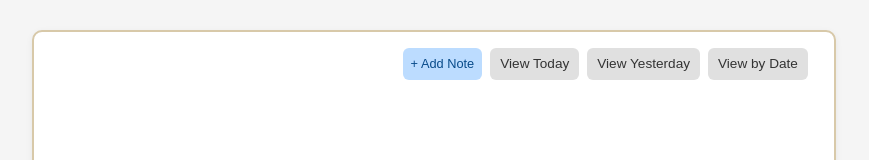
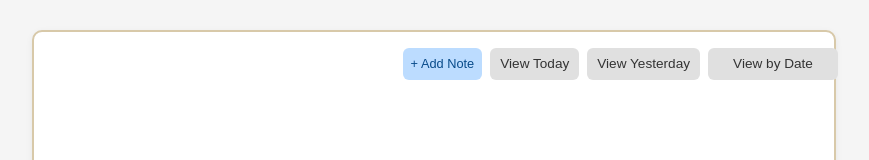
Before and after one commit to simonbg123/taskstack, a React (Vite) app: page / in a window 1280 px wide. Shown: the top 160 px of the page, without its empty margins (206-1075 px from the left). Built offline with nearby package versions, Linux system fonts and the light colour scheme.

Commit message:
Fix date picker

```diff
--- a/package.json
+++ b/package.json
@@ -15,7 +15,11 @@
     "@dnd-kit/utilities": "^3.2.2",
     "@tauri-apps/api": "^2",
     "@tauri-apps/plugin-opener": "^2",
+    "date-fns": "^4.1.0",
     "react": "^19.1.0",
+    "react-calendar": "^6.0.0",
+    "react-date-picker": "^12.0.1",
+    "react-datepicker": "^8.9.0",
     "react-dom": "^19.1.0"
   },
   "devDependencies": {
--- a/src/App.css
+++ b/src/App.css
@@ -35,8 +35,6 @@ body {
   margin-top: 0.5rem;
   margin-bottom: 0.5rem;
 }
-
-
 
 .top-bar {
   display: flex;
@@ -305,3 +303,40 @@ note-display:focus {
   font-weight: 600;
   color: #555;
 }
+
+/* --- Harmonize react-date-picker with button look --- */
+
+/* Reserve a fixed footprint so layout never shifts */
+.date-picker-slot .react-datepicker-wrapper {
+  width: 100%;
+}
+.date-picker-slot .react-datepicker__input-container {
+  width: 100%;
+}
+.date-picker-slot .react-datepicker__input-container > button {
+  width: 100%;
+}
+
+/* Keep the DatePicker present for correct popup anchoring,
+   but invisible and non-interactive. It must still occupy the slot area. */
+.date-picker-anchored .react-date-picker__wrapper {
+  position: absolute;
+  inset: 0;
+  opacity: 0;
+  pointer-events: none; /* ensure clicks go to the cover button */
+}
+
+/* Make sure the calendar shows above everything */
+.react-date-picker__calendar {
+  z-index: 9999; /* popup above drag handles etc. */
+}
+
+/* The visible, clickable button that matches your style */
+.date-picker-cover {
+  position: absolute;
+  inset: 0;
+  display: inline-flex;
+  align-items: center;
+  justify-content: center;
+  /* inherits .btn.secondary.subtle visuals */
+}
--- a/src/MainNotesView.tsx
+++ b/src/MainNotesView.tsx
@@ -1,8 +1,40 @@
 import { useSensors, useSensor, PointerSensor, DndContext, closestCenter } from '@dnd-kit/core';
 import { arrayMove, SortableContext, verticalListSortingStrategy } from '@dnd-kit/sortable';
-import { useState, useRef, useEffect } from 'react';
+import { useState, useRef, useEffect, forwardRef } from 'react';
 import { SortableNote } from './SortableNote';
 import { Note } from './note';
+
+import ReactDatePicker from 'react-datepicker';
+import 'react-datepicker/dist/react-datepicker.css';
+
+export interface MainNotesViewProps {
+  notes: Note[];
+  setNotes: React.Dispatch<React.SetStateAction<Note[]>>;
+  editingId: string | null;
+  setEditingId: (id: string | null) => void;
+  handleAddNote: () => void;
+  handleSave: (id: string, newText: string) => void;
+  removeNote: (id: string) => void;
+  loadToday: () => void;
+  loadYesterday: () => void;
+  loadSpecificDate: (date: Date) => void;
+  bumpNote: (id: string, delta: number) => void;
+  completeNote: (id: string) => void;
+  onRowFocus: (id: string) => void;
+}
+
+/**
+ * Button used as react-datepicker's customInput.
+ * ReactDatePicker injects onClick, onKeyDown, etc. via props.
+ */
+const DateButton = forwardRef<HTMLButtonElement, React.ButtonHTMLAttributes<HTMLButtonElement>>(
+  (props, ref) => (
+    <button {...props} ref={ref} type="button" className="btn secondary subtle">
+      View by Date
+    </button>
+  )
+);
+DateButton.displayName = 'DateButton';
 
 export function MainNotesView({
   notes,
@@ -20,10 +52,19 @@ export function MainNotesView({
   onRowFocus,
 }: MainNotesViewProps) {
   const sensors = useSensors(useSensor(PointerSensor));
-  const [showPicker, setShowPicker] = useState(false);
-  const pickerRef = useRef<HTMLInputElement>(null);
+  const [selectedDate, setSelectedDate] = useState<Date | null>(null);
 
-  // --- global shortcut: Shift+D → toggle picker ---
+  // react-datepicker instance; use "any" to keep TS happy
+  const dpRef = useRef<any>(null);
+
+  function focusFirstNote() {
+    requestAnimationFrame(() => {
+      const first = document.querySelector<HTMLDivElement>('.note-display');
+      first?.focus();
+    });
+  }
+
+  // --- global shortcut: Shift+D → open picker ---
   useEffect(() => {
     function onGlobalKeyDown(e: KeyboardEvent) {
       const ae = document.activeElement as HTMLElement | null;
@@ -34,31 +75,15 @@ export function MainNotesView({
 
       if (e.shiftKey && e.key.toLowerCase() === 'd') {
         e.preventDefault();
-        setShowPicker((prev) => !prev);
+        // Ask the datepicker to open and focus
+        dpRef.current?.setOpen(true);
+        dpRef.current?.setFocus?.();
       }
     }
 
     window.addEventListener('keydown', onGlobalKeyDown);
     return () => window.removeEventListener('keydown', onGlobalKeyDown);
   }, []);
-
-  // focus + preload today when the picker opens
-  useEffect(() => {
-    if (showPicker) {
-      requestAnimationFrame(() => pickerRef.current?.focus());
-    }
-  }, [showPicker]);
-
-  function commitDate(val: string) {
-    if (!val) {
-      setShowPicker(false);
-      return;
-    }
-    const [year, month, day] = val.split('-').map(Number);
-    const localDate = new Date(year, month - 1, day);
-    loadSpecificDate(localDate);
-    setShowPicker(false);
-  }
 
   return (
     <>
@@ -76,39 +101,26 @@ export function MainNotesView({
         <button className="btn secondary subtle" onClick={loadYesterday}>
           View Yesterday
         </button>
+
         <div className="date-picker-slot">
-          {!showPicker ? (
-            <button className="btn secondary subtle" onClick={() => setShowPicker(true)}>
-              View by Date
-            </button>
-          ) : (
-            <input
-              ref={pickerRef}
-              type="date"
-              className="date-picker"
-              onChange={(e) => commitDate(e.currentTarget.value)}
-              onKeyDown={(e) => {
-                if (e.key === 'Enter') {
-                  e.preventDefault();
-                  commitDate(e.currentTarget.value);
-                } else if (e.key === 'Escape') {
-                  e.preventDefault();
-                  setShowPicker(false);
-                  requestAnimationFrame(() => {
-                    const first = document.querySelector<HTMLDivElement>('.note-display');
-                    first?.focus();
-                  });
-                }
-              }}
-              onBlur={() => {
-                setShowPicker(false);
-                requestAnimationFrame(() => {
-                  const first = document.querySelector<HTMLDivElement>('.note-display');
-                  first?.focus();
-                });
-              }}
-            />
-          )}
+          <ReactDatePicker
+            ref={dpRef}
+            selected={selectedDate}
+            onChange={(date: Date | null) => {
+              if (date instanceof Date && !isNaN(date.getTime())) {
+                setSelectedDate(date);
+                loadSpecificDate(date);
+              }
+              focusFirstNote();
+            }}
+            onCalendarClose={() => {
+              // when closed (ESC/click outside), return focus to top task
+              focusFirstNote();
+            }}
+            customInput={<DateButton />}
+            dateFormat="yyyy-MM-dd"
+            showPopperArrow={false}
+          />
         </div>
       </div>
 
@@ -148,18 +160,3 @@ export function MainNotesView({
     </>
   );
 }
-export interface MainNotesViewProps {
-  notes: Note[];
-  setNotes: React.Dispatch<React.SetStateAction<Note[]>>;
-  editingId: string | null;
-  setEditingId: (id: string | null) => void;
-  handleAddNote: () => void;
-  handleSave: (id: string, newText: string) => void;
-  removeNote: (id: string) => void;
-  loadToday: () => void;
-  loadYesterday: () => void;
-  loadSpecificDate: (date: Date) => void;
-  bumpNote: (id: string, delta: number) => void;
-  completeNote: (id: string) => void;
-  onRowFocus: (id: string) => void;
-}
```
Also changed, not shown: 1 other file (tests, documents, lock files or other folders).
